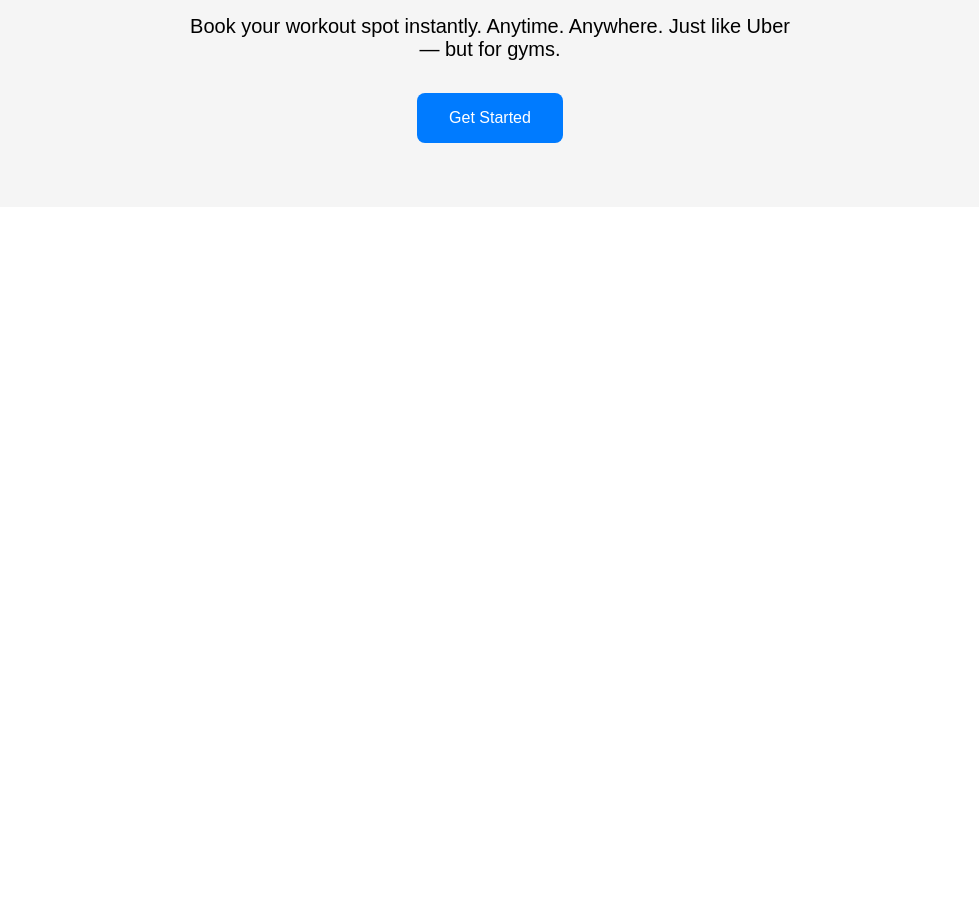
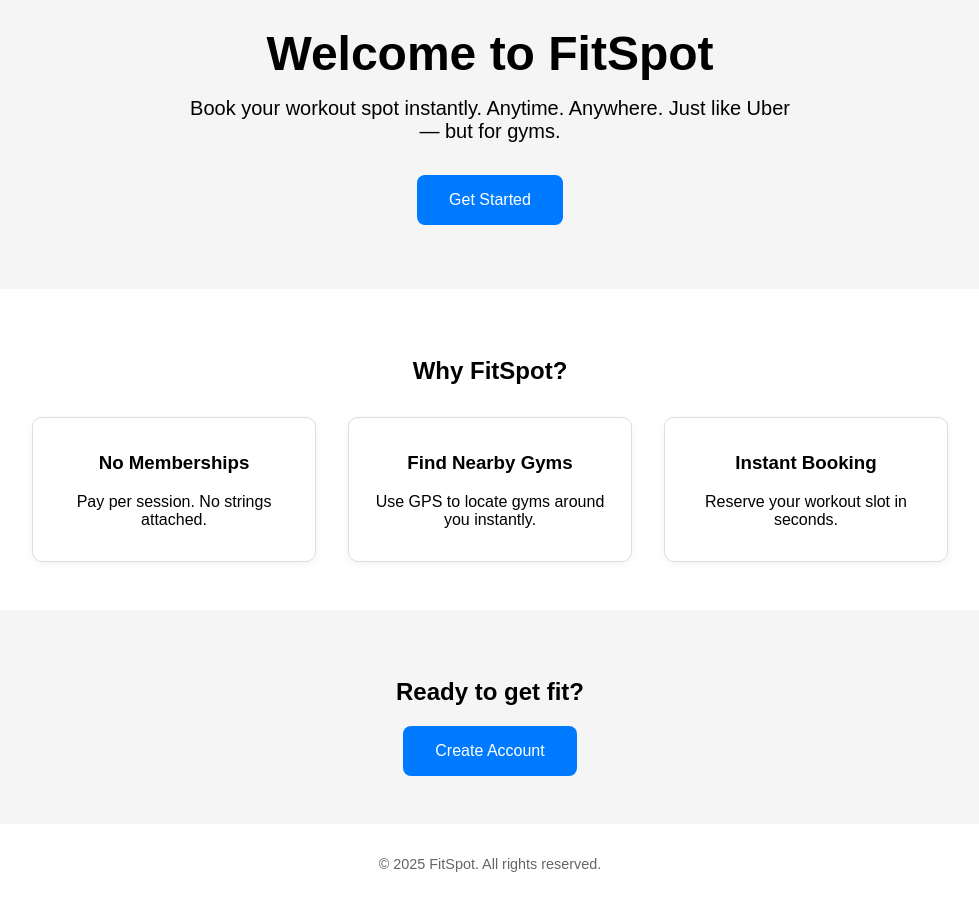
Before and after one commit to StartedtoCodewithAI/FitSpot, a React (Vite) app: page / in a window 1280 px wide. Shown: the part 424-1334 px from the top of the page, without its empty margins (150-1129 px from the left). Before the commit the page ends 800 px from the top, so only its background shows below. Built offline with nearby package versions, Linux system fonts and the light colour scheme.

Commit message:
Update Home.jsx

```diff
--- a/src/pages/Home.jsx
+++ b/src/pages/Home.jsx
@@ -1,10 +1,13 @@
 import React from "react";
-import logo from "../FitSpot.png"; // path to your image in the root
+import logo from "../../FitSpot.png";
 
 export default function Home() {
   return (
-    <div style={{ fontFamily: "sans-serif", textAlign: "center" }}>
-      <img src={logo} alt="FitSpot Logo" style={{ maxWidth: "200px", margin: "1rem auto" }} />
+    <div style={{ fontFamily: "sans-serif", textAlign: "center", padding: "2rem" }}>
+      {/* Logo */}
+      <img src={logo} alt="FitSpot Logo" style={{ maxWidth: "200px", marginBottom: "2rem" }} />
+
+      {/* Hero Section */}
       <section style={{ padding: "4rem 1rem", backgroundColor: "#f5f5f5" }}>
         <h1 style={{ fontSize: "3rem", marginBottom: "1rem" }}>Welcome to FitSpot</h1>
         <p style={{ fontSize: "1.25rem", maxWidth: "600px", margin: "0 auto" }}>
@@ -15,7 +18,35 @@ export default function Home() {
         </div>
       </section>
 
-      {/* rest of the content */}
+      {/* Features Section */}
+      <section style={{ padding: "3rem 1rem" }}>
+        <h2>Why FitSpot?</h2>
+        <div style={featuresContainer}>
+          <div style={featureCard}>
+            <h3>No Memberships</h3>
+            <p>Pay per session. No strings attached.</p>
+          </div>
+          <div style={featureCard}>
+            <h3>Find Nearby Gyms</h3>
+            <p>Use GPS to locate gyms around you instantly.</p>
+          </div>
+          <div style={featureCard}>
+            <h3>Instant Booking</h3>
+            <p>Reserve your workout slot in seconds.</p>
+          </div>
+        </div>
+      </section>
+
+      {/* CTA */}
+      <section style={{ padding: "3rem 1rem", backgroundColor: "#f5f5f5" }}>
+        <h2>Ready to get fit?</h2>
+        <button style={btnStyle}>Create Account</button>
+      </section>
+
+      {/* Footer */}
+      <footer style={{ padding: "2rem", fontSize: "0.9rem", color: "#666" }}>
+        &copy; {new Date().getFullYear()} FitSpot. All rights reserved.
+      </footer>
     </div>
   );
 }
@@ -27,5 +58,22 @@ const btnStyle = {
   color: "#fff",
   border: "none",
   borderRadius: "8px",
-  cursor: "pointer",
+  cursor: "pointer"
 };
+
+const featuresContainer = {
+  display: "flex",
+  flexDirection: "row",
+  justifyContent: "center",
+  gap: "2rem",
+  flexWrap: "wrap",
+  marginTop: "2rem"
+};
+
+const featureCard = {
+  maxWidth: "250px",
+  padding: "1rem",
+  border: "1px solid #ddd",
+  borderRadius: "10px",
+  boxShadow: "0 2px 8px rgba(0,0,0,0.05)"
+};
```
